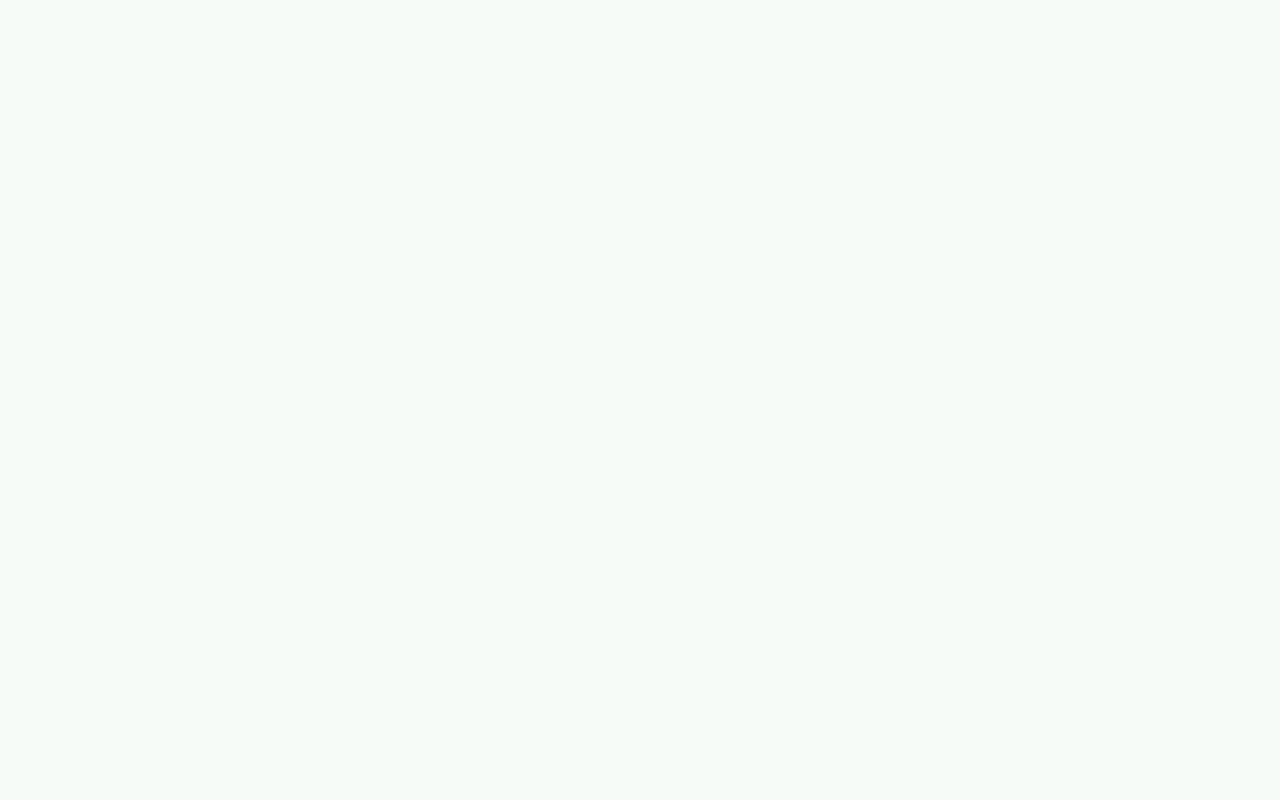
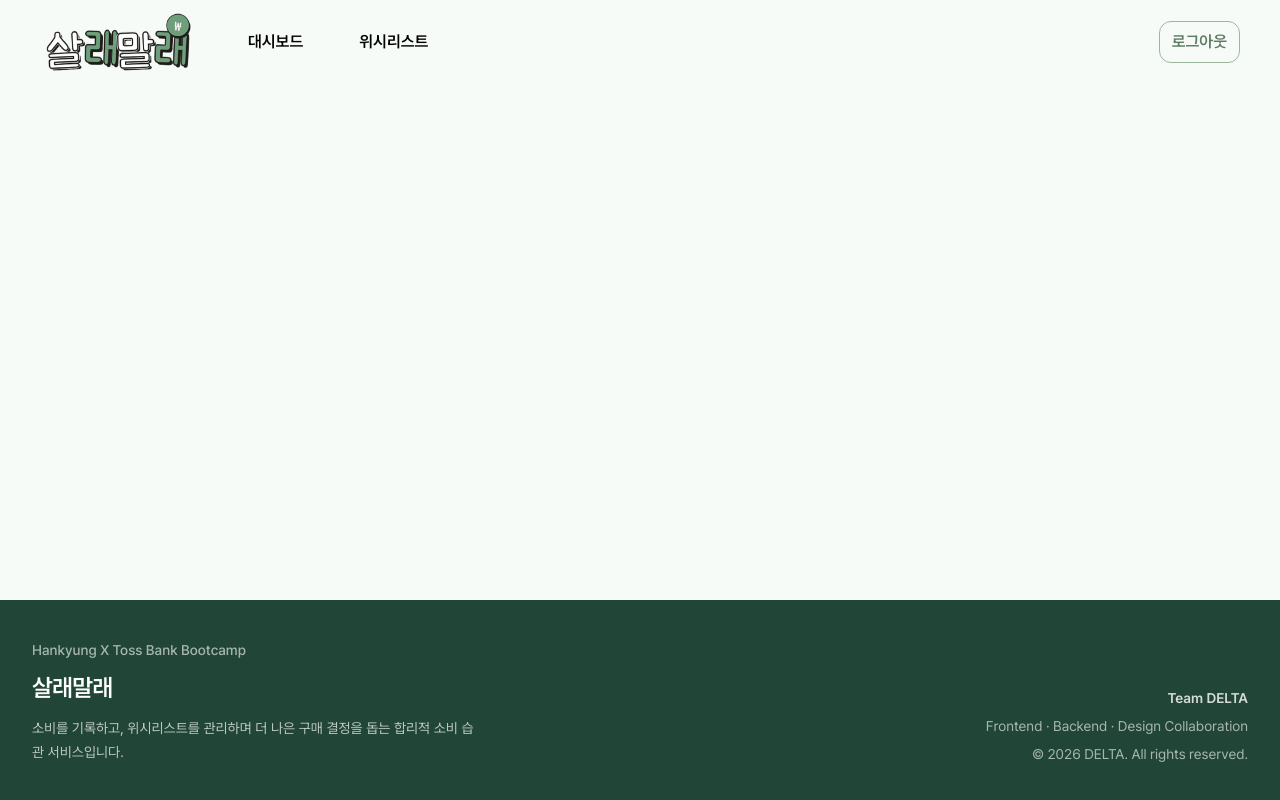
Before and after one commit to Hankyung-Toss-delta/sallae-malrae, a Next.js app: page /dashboard in a window 1280 px wide. Shown: the top 800 px of the page. Built offline with nearby package versions, Linux system fonts and the light colour scheme.

Commit message:
feat: 대시보드 기본 레이아웃 구현

```diff
--- a/src/app/dashboard/page.jsx
+++ b/src/app/dashboard/page.jsx
@@ -1,3 +1,14 @@
+import Header from "@/components/layout/Header";
+import Footer from "@/components/layout/Footer";
+
 export default function DashboardPage() {
-  return null;
+  return (
+    <main className="min-h-screen">
+      <Header />
+
+      <section className="min-h-[600px]">{/* 대시보드 내용 */}</section>
+
+      <Footer />
+    </main>
+  );
 }
```
